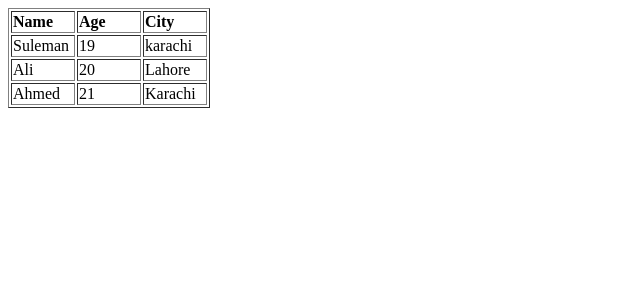
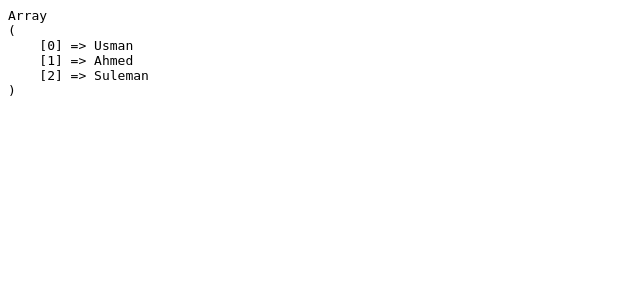
Before and after one commit to MSulemankashif/Learn-PHP, a PHP site: page / in a window 1280 px wide. Shown: the top 300 px of the page, without its empty margins (0-640 px from the left). Run offline with PHP 8.4, Linux system fonts and the light colour scheme.

Commit message:
Push Pop and Splice

```diff
--- a/PHP Practice/index.php
+++ b/PHP Practice/index.php
@@ -1,28 +1,20 @@
 <?php
 
-$users =[
-    ["Name"=>"Suleman","Age"=>19,"city"=>"karachi"],
-    ["Name"=> "Ali","Age"=> 20,"city"=> "Lahore"],
-    ["Name"=> "Ahmed","Age"=> 21,"city"=> "Karachi"]
-];
+// remove and Add element is Array
 
-echo "<table border=1>";
-echo "<tr>
-    <td style='font-weight:bold';>Name</td>
-    <td style='font-weight:bold';>Age</td>
-    <td style='font-weight:bold';>City</td>
-</tr>";
-for ($i = 0; $i < count($users); $i++){
-    echo "<tr>";
-    foreach($users[$i] as $key=> $value){
-        /* echo "<td style='width:40px';>";
-            echo "$key";
-        echo "</td>"; */
+$users = array("Usman","Ali","Ahmed","Suleman","Sameer");
 
-        echo "<td style='width:60px';>";
-            echo " $value";
-        echo "</td>";
-    };
-    echo "</tr>";
-};
-echo "</table>";
+// To add Element in Array
+// array_push($users,1,"Ahmed","Karachi");
+
+// To remove Element in Array
+    //First Method
+    array_pop($users);
+    // Second Method
+    array_splice($users,1,1);
+
+
+
+
+echo "<pre>";
+print_r($users);
```
Also changed, not shown: PHP Practice/dump.php (+30 -0 lines).
